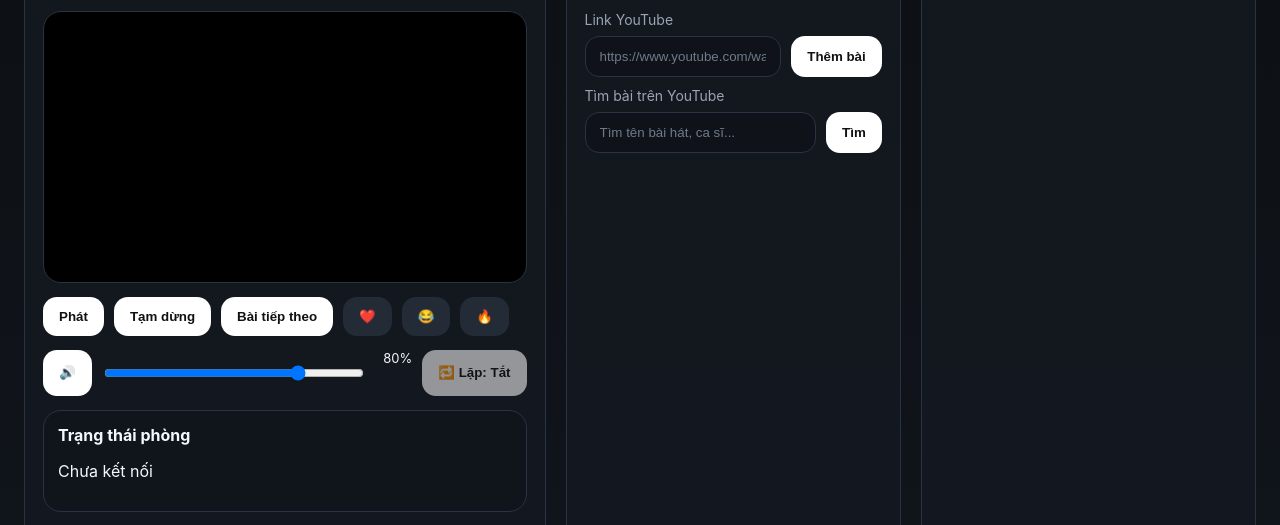
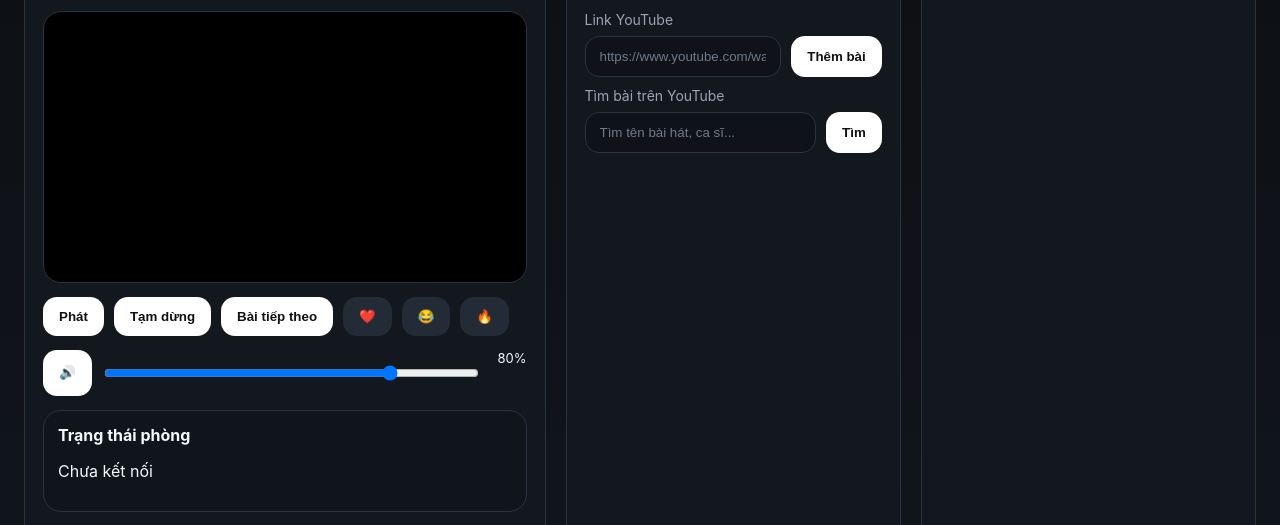
Before and after one commit to vnhoang1/listen-together-app, a website: page public/index.html in a window 1280 px wide. Shown: the part 427-952 px from the top of the page. Drawn offline with nearby package versions, Linux system fonts and the light colour scheme; no server answers.

Commit message:
index.html

```diff
--- a/public/index.html
+++ b/public/index.html
@@ -68,7 +68,6 @@
               style="flex:1;min-width:80px;"
             />
             <span id="volumeLabel" style="min-width:36px;font-size:13px;text-align:right;">80%</span>
-            <button id="loopBtn" style="opacity:0.55;" title="Lặp danh sách phát">🔁 Lặp: Tắt</button>
           </div>
 
           <div class="meta-box">
```
